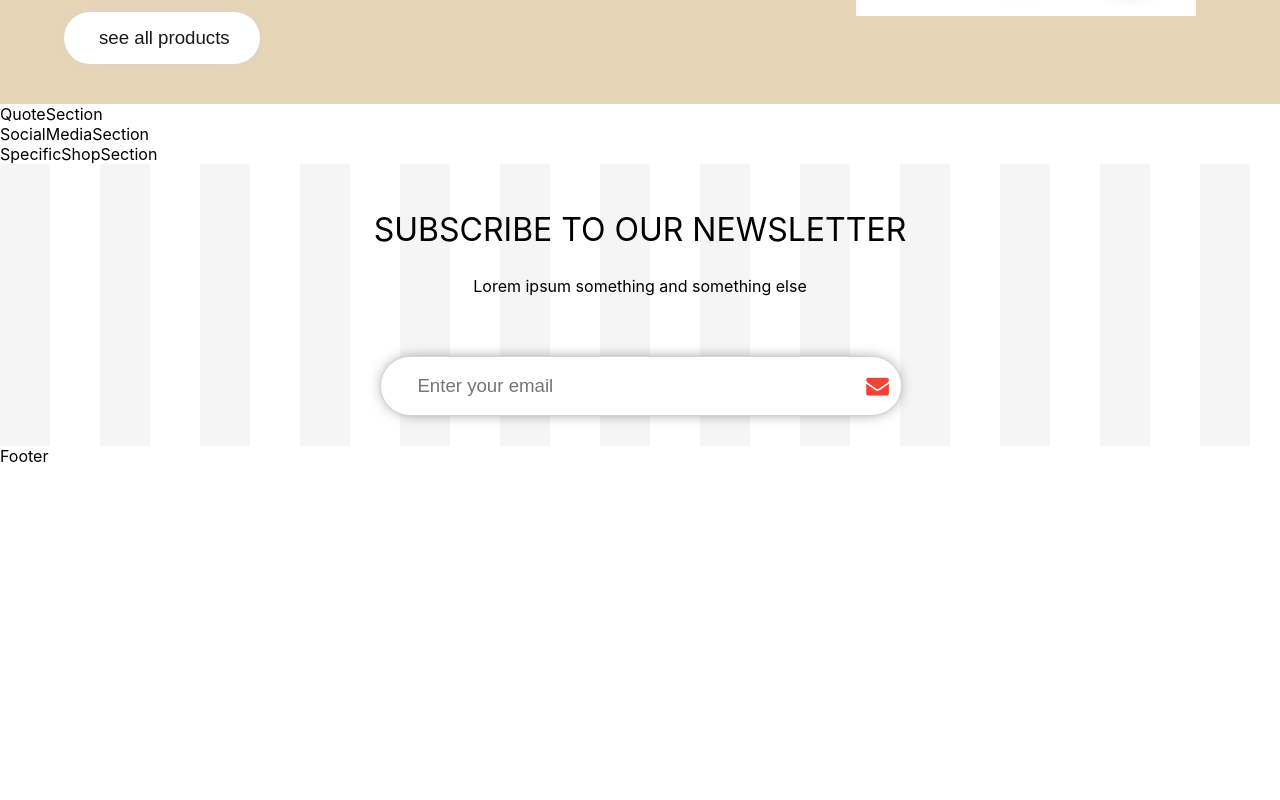
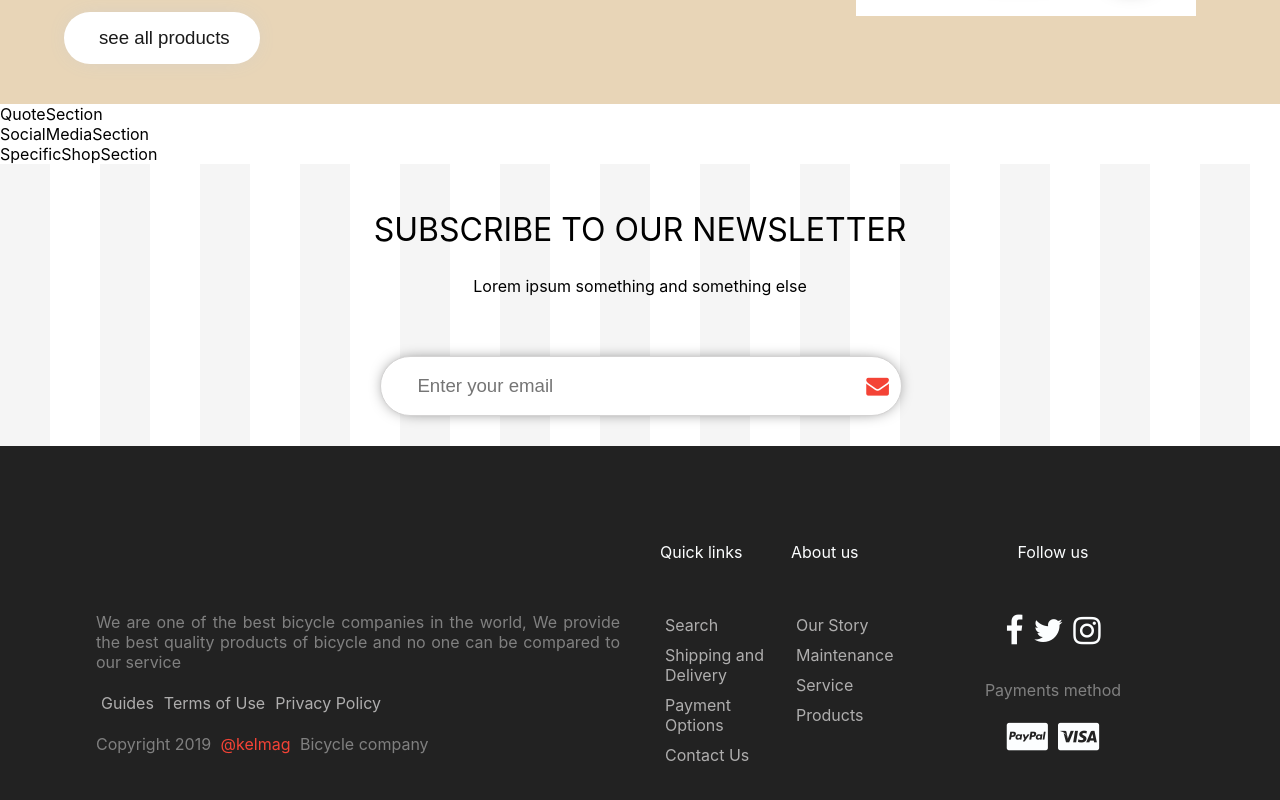
Before and after one commit to kelmag/shop-app, a React (Create React App) app: page / in a window 1280 px wide. Shown: the part 2900-3700 px from the top of the page. Before the commit the page ends 3366 px from the top, so only its background shows below. Built offline with nearby package versions, Linux system fonts and the light colour scheme.

Commit message:
Added footer component

```diff
--- a/src/components/common/Footer/index.js
+++ b/src/components/common/Footer/index.js
@@ -1,10 +1,67 @@
 import React from 'react';
 import * as styles from './styles'
-const Footer = () => {
+import { Icon } from 'components/kit'
+const Footer = ({ title }) => {
+    let myGithubLink = "https://github.com/kelmag";
     return (
-        <div>
-            Footer
-        </div>
+        <styles.Wrap>
+            <styles.Info>
+                <styles.Brand>
+                    {title}
+                </styles.Brand>
+                <p>
+                    We are one of the best bicycle companies in the world, We provide the best quality products of bicycle and no one can be compared to our service
+                </p>
+                <styles.Actions >
+                    <a href={myGithubLink}>Guides</a>
+                    <a href={myGithubLink}>Terms of Use</a>
+                    <a href={myGithubLink}>Privacy Policy</a>
+                </styles.Actions>
+                <p>Copyright 2019 <a href={myGithubLink}> @kelmag</a> Bicycle company</p>
+            </styles.Info>
+            <styles.Links>
+                <styles.Wrapper>
+                    <styles.Title>
+                        Quick links
+                    </styles.Title>
+                    <styles.Actions direction='column'>
+                        <a href={myGithubLink}>Search</a>
+                        <a href={myGithubLink}>Shipping and Delivery</a>
+                        <a href={myGithubLink}>Payment Options</a>
+                        <a href={myGithubLink}>Contact Us</a>
+                    </styles.Actions>
+                </styles.Wrapper>
+                <styles.Wrapper>
+                    <styles.Title>
+                        About us
+                    </styles.Title>
+                    <styles.Actions direction='column'>
+                        <a href={myGithubLink}>Our Story</a>
+                        <a href={myGithubLink}>Maintenance</a>
+                        <a href={myGithubLink}>Service</a>
+                        <a href={myGithubLink}>Products</a>
+                    </styles.Actions>
+                </styles.Wrapper>
+                <styles.SocialMedia>
+                    <styles.Title>
+                        Follow us
+                </styles.Title>
+                    <styles.Actions place="center" color="light" >
+                        <a href={myGithubLink}><Icon value="fa-facebook fa-2x" /></a>
+                        <a href={myGithubLink}><Icon value="fa-twitter fa-2x" /></a>
+                        <a href={myGithubLink}><Icon value="fa-instagram fa-2x" /></a>
+                    </styles.Actions>
+
+                    <p>
+                        Payments method
+                </p>
+                    <styles.Actions place="center" color="light" >
+                        <a href={myGithubLink}><Icon value="fa-cc-paypal fa-2x" /></a>
+                        <a href={myGithubLink}><Icon value="fa-cc-visa fa-2x" /></a>
+                    </styles.Actions>
+                </styles.SocialMedia>
+            </styles.Links>
+        </styles.Wrap>
     );
 };
 
--- a/src/components/common/Footer/styles.js
+++ b/src/components/common/Footer/styles.js
@@ -1,3 +1,106 @@
 import styled from 'styled-components'
+import { Wrapper as OriginalWrapper } from 'components/common';
 
-export const Wrap = styled.div``;
+export const StackView = styled.div`
+    @media (max-width: ${({ theme }) => theme.screens.medium}) {
+        margin-top:1rem;
+    }
+`;
+
+export const Info = styled(StackView)`
+    display:flex;
+    flex-direction:column;
+    flex:4;
+    padding:0 40px 0 0;
+    color:${({ theme }) => theme.colors.darkGray};
+    p{
+        text-align:justify;
+        a {
+            color:${({ theme }) => theme.colors.red};
+        }
+    }
+    @media (max-width: ${({ theme }) => theme.screens.small}) {
+        padding:0 ;
+    }
+`;
+
+export const Links = styled(StackView)`
+    display:flex;
+    flex-direction:row;
+    flex:4;
+    @media (max-width: ${({ theme }) => theme.screens.tiny}) {
+        flex-direction:column;
+    }
+`;
+
+export const Wrapper = styled.div`
+    display:flex;
+    flex-direction:column;
+    flex:1;
+    @media (max-width: ${({ theme }) => theme.screens.tiny}) {
+        text-align: center;
+        margin-top:1rem;
+    }
+`;
+
+export const Actions = styled.div`
+    ${({ direction }) => direction === "column" ? 'flex-direction:column;' : 'flex-direction:row;'};
+    ${({ place }) => place ? `place-content:${place};` : 'place-content:flex-start;'};
+    & > a {
+        ${({ color, theme }) => color ?
+        (theme.colors[color] ? `color:${theme.colors[color]};` : `color:${color};`)
+        : `color:${theme.colors.lightGray};`};
+    }
+    display:flex;
+    flex:1;
+    @media (max-width: ${({ theme }) => theme.screens.smaller}) {
+        place-content:space-between;
+    }
+`;
+
+export const SocialMedia = styled.div`
+    display:flex;
+    flex-direction:column;
+    flex:2;
+    text-align:center;
+    color:${({ theme }) => theme.colors.darkGray};
+    @media (max-width: ${({ theme }) => theme.screens.tiny}) {
+        margin-top:2rem;
+    }
+`;
+
+export const Wrap = styled(OriginalWrapper)`
+    display:flex;
+    flex-direction:row;
+    background-color:${({ theme }) => theme.colors.lighterBlack};
+    color:${({ theme }) => theme.colors.light};
+    a{
+        text-decoration:none;
+        margin:5px;
+    }
+    @media (max-width: ${({ theme }) => theme.screens.medium}) {
+        flex-direction:column;
+    }
+`;
+
+export const Brand = styled.div`
+    flex : 5;
+    text-transform: uppercase;
+    font-family: cursive;
+    color:${({ theme }) => theme.colors.light};
+    font-size: ${({ theme }) => theme.fonts.large};
+    line-height: 0.7;
+    margin-bottom:2rem;
+    @media (max-width: ${({ theme }) => theme.screens.tiny}) {
+        font-size: 22pt;
+    }
+`;
+
+export const Title = styled.div`
+    font-size: ${({ theme }) => theme.fonts.medium};
+    color:${({ theme }) => theme.colors.light};
+    margin-bottom:3rem;
+    @media (max-width: ${({ theme }) => theme.screens.tiny}) {
+        margin-bottom:1rem;
+    }
+`;
```
